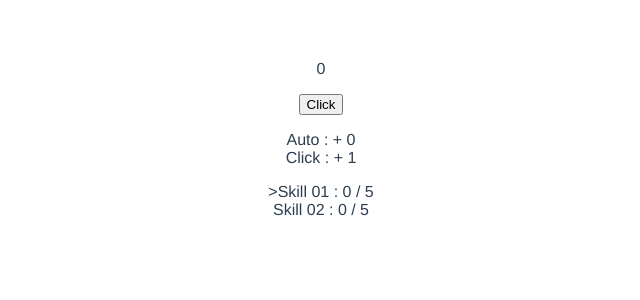
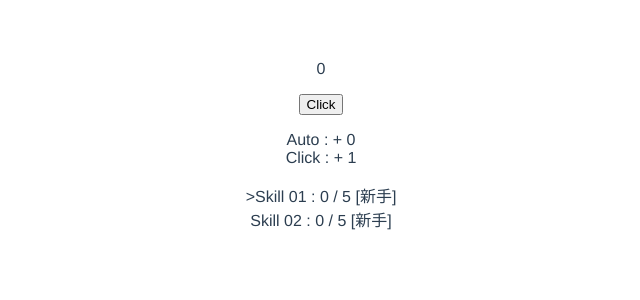
Before and after one commit to bunny-girl/idle-game, a Vue app: page /#/ in a window 1280 px wide. Shown: the top 300 px of the page, without its empty margins (319-959 px from the left). Built offline with nearby package versions, Linux system fonts and the light colour scheme.

Commit message:
Upgrade Skill now cost coins

```diff
--- a/api/Skill.js
+++ b/api/Skill.js
@@ -1,5 +1,3 @@
-import ls from 'ls-sl'
-
 const _skills = [
   {
     id: '001',
@@ -15,36 +13,42 @@ const _skills = [
 
 const _skill_data = {
   '001': {
-    name : 'Skill 01',
+    name: 'Skill 01',
     data: [
       {
         max: 5,
         addition: 0,
         multi: 0,
-        unlock: {}
+        unlock: {},
+        cost : 5,
+        title: '新手'
       },
       {
         max: -1,
         addition: 2,
         multi: 0.1,
-        unlock: {}
+        unlock: {},
+        title: '入门'
       },
     ]
   },
   '002': {
-    name : 'Skill 02',
+    name: 'Skill 02',
     data: [
       {
         max: 5,
         addition: 0,
         multi: 0,
-        unlock: {}
+        unlock: {},
+        cost: 20,
+        title: '新手'
       },
       {
         max: -1,
         addition: 2,
         multi: 0.1,
-        unlock: {}
+        unlock: {},
+        title: '入门'
       }
     ]
   },
@@ -58,13 +62,16 @@ const getSkills = () => {
     let {name, data} = _skill_data[s.id];
     let levelData = data[s.level];
     cloned = {
-      id : s.id,
-      level : s.level,
-      mastery : s.mastery,
+      id: s.id,
+      level: s.level,
+      mastery: s.mastery,
       name,
-      max : levelData.max,
-      addition : levelData.addition,
-      multi : levelData.multi,
+      max: levelData.max,
+      addition: levelData.addition,
+      multi: levelData.multi,
+      title: levelData.title,
+      readyForUpgrade: s.mastery >= levelData.max && levelData.max > 0,
+      cost:  levelData.cost,
     };
     return cloned;
   });
@@ -73,8 +80,8 @@ const getSkills = () => {
 
 const getSkillPower = () => {
   let res = {
-    addition : 0,
-    multi : 0,
+    addition: 0,
+    multi: 0,
   };
 
   currentSkills.map(({addition, multi}) => {
@@ -84,9 +91,10 @@ const getSkillPower = () => {
   return res;
 };
 
-const initData = (data, cb) => {};
+const initData = (data, cb) => {
+};
 
-const upgrade = ({skills, current}) => {
+const upgrade = (skills, current) => {
   _skills.forEach(skill => {
     let tempSkill = skills.find(({id}) => id === skill.id);
     skill.mastery = tempSkill.mastery;
@@ -96,7 +104,7 @@ const upgrade = ({skills, current}) => {
   let currentSkillState = _skills.find(({id}) => id === current);
   currentSkill.mastery -= currentSkill.max;
   currentSkillState.mastery = currentSkill.mastery;
-  currentSkillState.level ++;
+  currentSkillState.level++;
 };
 
 export default {
--- a/src/components/SkillStatus.vue
+++ b/src/components/SkillStatus.vue
@@ -2,13 +2,16 @@
   <ul>
     <li v-for="skill in skills">
       <span v-show="skill.id === currentSkill">&gt;</span>
-      <span @click="setCurrentSkill(skill.id)">{{skill.name}}</span> : {{skill.mastery}} / {{skill.max}}
+      <span @click="setCurrentSkill(skill.id)">{{skill.name}}</span> : {{skill.mastery}} / {{skill.max}} [{{skill.title}}]
+      <button v-show="skill.readyForUpgrade" @click="upgradeSkill(skill)"
+              :disabled="skill.cost > coin">Upgrade - {{skill.cost}}
+      </button>
     </li>
   </ul>
 </template>
 
 <script>
-  import {mapMutations, mapGetters} from 'vuex'
+  import {mapMutations, mapGetters, mapActions} from 'vuex'
 
   export default {
     name: 'SkillStatus',
@@ -16,12 +19,16 @@
       ...
         mapGetters({
           skills: 'skillList',
-          currentSkill: 'currentSkillId'
+          currentSkill: 'currentSkillId',
+          coin: 'coins',
         })
     },
     methods: {
       ...mapMutations([
         'setCurrentSkill'
+      ]),
+      ...mapActions([
+        'upgradeSkill'
       ])
     }
   }
--- a/src/store/modules/current.js
+++ b/src/store/modules/current.js
@@ -20,8 +20,13 @@ const mutations = {
     let power = Status.getTotalPower();
     state.click = power.click;
     state.auto = power.auto;
+  },
+  costCoins(state, cost){
+    state.coin -= cost;
   }
 };
+
+const actions = {};
 
 export default {
   state,
--- a/src/store/modules/skills.js
+++ b/src/store/modules/skills.js
@@ -26,17 +26,28 @@ const mutations = {
     state.current = skillId;
     currentSkill = state.skills.find(item => item.id === state.current);
   },
+
+  couldUpgrade(state) {
+    currentSkill.readyForUpgrade = true;
+  }
 };
 
 const actions = {
-  addMasteryForSkill({commit, state}){
-    commit('addMasteryForSkill');
+  addMasteryForSkill({commit, state}) {
+    if(!currentSkill.readyForUpgrade){
+      commit('addMasteryForSkill');
 
-    if (currentSkill.max > 0 && currentSkill.mastery >= currentSkill.max) {
-      Skill.upgrade(state);
-      commit('updateSkills');
-      commit('updatePower');
+      if (currentSkill.max > 0 && currentSkill.mastery >= currentSkill.max) {
+        commit('couldUpgrade');
+      }
     }
+  },
+
+  upgradeSkill({commit, state}, skill){
+    commit('costCoins', skill.cost);
+    Skill.upgrade(state.skills, skill.id);
+    commit('updateSkills');
+    commit('updatePower');
   }
 };
 
```
